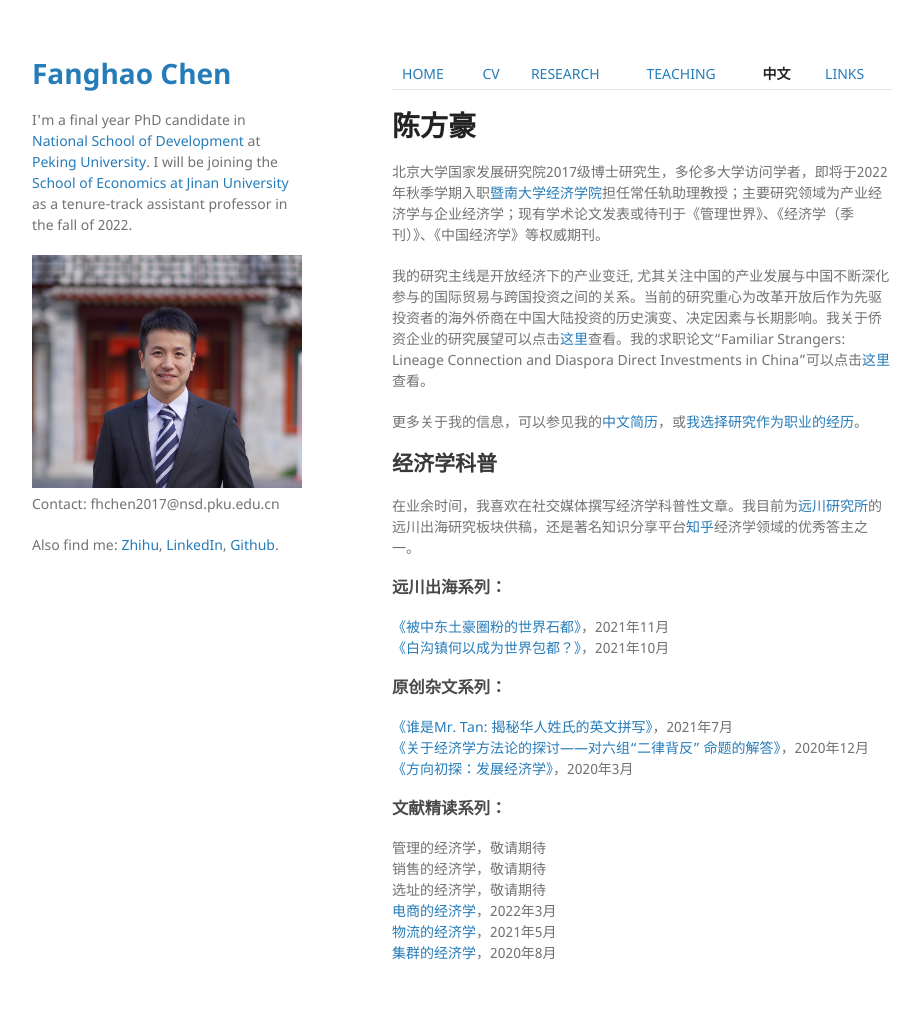
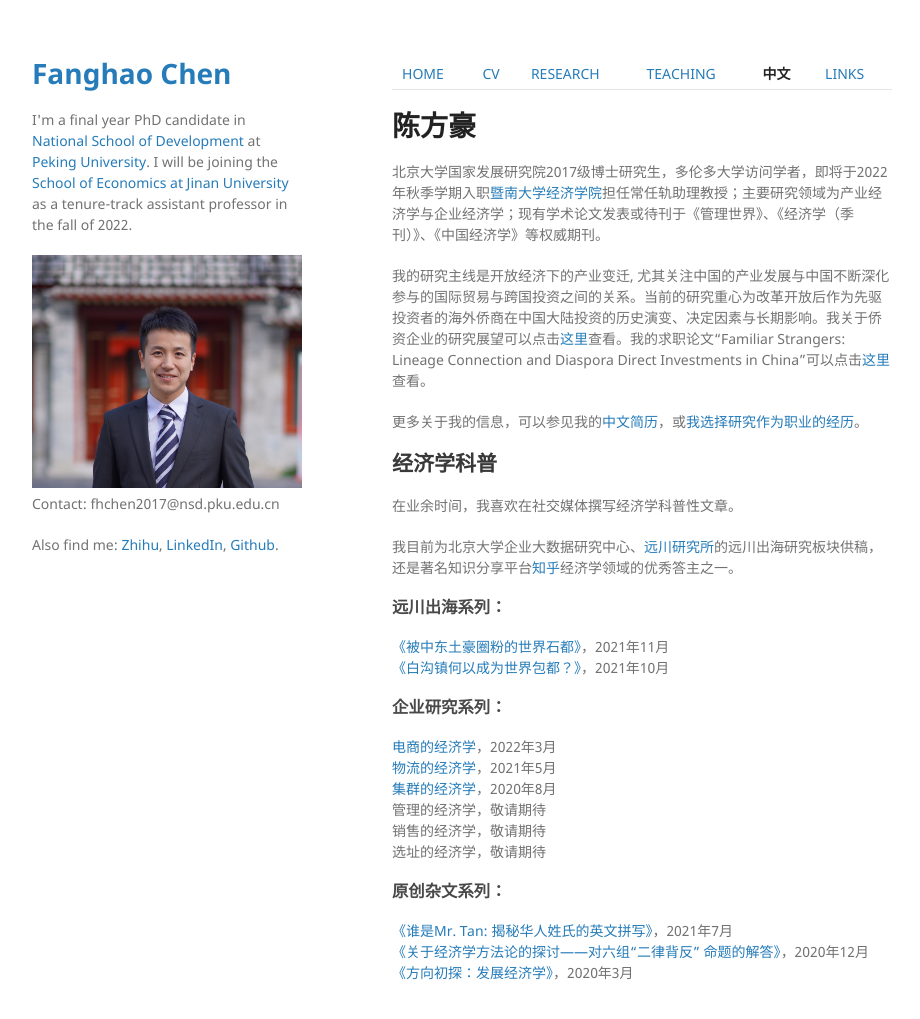
Before and after one commit to FanghaoChen/homepage, a Jekyll site: the page built from chinesepage.md, in a window 1280 px wide and 1053 px high. Shown: the top 1019 px of the window, without its empty margins (178-1098 px from the left). Built offline with Jekyll 4.4.1, drawn with Linux system fonts in a browser that asks for light colours; our own code applies the rules of GitHub Pages for plain Markdown files.

Commit message:
Update chinesepage.md

```diff
--- a/chinesepage.md
+++ b/chinesepage.md
@@ -10,21 +10,23 @@
 
 ## 经济学科普
 
-在业余时间，我喜欢在社交媒体撰写经济学科普性文章。我目前为[远川研究所](https://stream-capital.com/)的远川出海研究板块供稿，还是著名知识分享平台[知乎](https://www.zhihu.com/people/hongo-chin)经济学领域的优秀答主之一。
+在业余时间，我喜欢在社交媒体撰写经济学科普性文章。<br/>
+
+我目前为北京大学企业大数据研究中心、[远川研究所](https://stream-capital.com/)的远川出海研究板块供稿，还是著名知识分享平台[知乎](https://www.zhihu.com/people/hongo-chin)经济学领域的优秀答主之一。
 
 ### 远川出海系列：<br/>
 [《被中东土豪圈粉的世界石都》](https://mp.weixin.qq.com/s?__biz=MzkzMTAyOTU3Nw==&mid=2247489455&idx=1&sn=4c3c71002cf900a43247b081f6fd6526&chksm=c2706089f507e99fe98f530b2cc87c3a2461b6c9e90aa77e108e42b138561f3f56ee8a9fb38a&mpshare=1&scene=2&srcid=1127iTPFctEMJkf4I8FkZG5c&sharer_sharetime=1638023245653&sharer_shareid=009d752390d3ca9d149b0d31038375f0#rd)，2021年11月 <br/>
 [《白沟镇何以成为世界包都？》](https://mp.weixin.qq.com/s?__biz=MzIwMDY2NTgwMA==&mid=2247496921&idx=2&sn=21814aafcddff29e9559c51492f0b2d5&chksm=96fb0b7ea18c8268550c36ee750add523b15bdf443f57d6fd045e29ec6a63e11858a6dbad589&mpshare=1&scene=24&srcid=0929OR5EATf5H2gTLREzsDlD&sharer_sharetime=1632905192849&sharer_shareid=009d752390d3ca9d149b0d31038375f0#rd)，2021年10月 <br/>
 
+### 企业研究系列：<br/>
+[电商的经济学](https://mp.weixin.qq.com/s?__biz=MzI4MzQwMDI4Ng==&mid=2247490116&idx=1&sn=5bc464b13ffed3a68285a155a562a764&chksm=eb8a1b75dcfd9263407f9ebb5248f3164fe17bc3b89e28ddcbaca353a1ae44202784d2efb1ea&mpshare=1&scene=24&srcid=0309Sk4zKtZu7hgVsugAi8xK&sharer_sharetime=1651066064755&sharer_shareid=eaef236f07a6645df468cecedd3d539d#rd)，2022年3月 <br/>
+[物流的经济学](https://mp.weixin.qq.com/s?__biz=MzI4MzQwMDI4Ng==&mid=2247488087&idx=1&sn=c082264e613ebbbe0b75f9da24bff4fa&chksm=eb8a1366dcfd9a707ecccafc0a95cc300d377c12253eb374054d96217d63429f6ea4c514b147&mpshare=1&scene=24&srcid=0510gJLDEJgvrkQYOBS7RI98&sharer_sharetime=1621056499069&sharer_shareid=009d752390d3ca9d149b0d31038375f0#rd)，2021年5月 <br/>
+[集群的经济学](https://zhuanlan.zhihu.com/p/108385509)，2020年8月 <br/>
+管理的经济学，敬请期待 <br/>
+销售的经济学，敬请期待 <br/>
+选址的经济学，敬请期待 <br/>
+
 ### 原创杂文系列：<br/>
 [《谁是Mr. Tan: 揭秘华人姓氏的英文拼写》](https://mp.weixin.qq.com/s?__biz=MzI4MzQwMDI4Ng==&mid=2247488665&idx=1&sn=463c83013d0ea95f7c9fa55d84196640&chksm=eb8a15a8dcfd9cbecf8e827b6d0a6230363816725f4412aed1707989b672e3a80e7aeb394328&mpshare=1&scene=24&srcid=0730Dc0tK2sZMsyexzLto33b&sharer_sharetime=1627663884197&sharer_shareid=009d752390d3ca9d149b0d31038375f0#rd)，2021年7月 <br/>
 [《关于经济学方法论的探讨——对六组“二律背反” 命题的解答》](https://zhuanlan.zhihu.com/p/339919057)，2020年12月 <br/>
 [《方向初探：发展经济学》](https://mp.weixin.qq.com/s?__biz=Mzg4MzE0ODY0Mw==&mid=2247486276&idx=1&sn=11980239e1724f4577acb1fc8976f01c&chksm=cf4a9948f83d105e75eb1bc96ed0064009579908401a25770dfc3eee382d0bb90a382529e772&mpshare=1&scene=24&srcid=&sharer_sharetime=1587118796703&sharer_shareid=009d752390d3ca9d149b0d31038375f0#rd)，2020年3月 <br/>
-
-### 文献精读系列：<br/>
-管理的经济学，敬请期待 <br/>
-销售的经济学，敬请期待 <br/>
-选址的经济学，敬请期待 <br/>
-[电商的经济学](https://mp.weixin.qq.com/s?__biz=MzI4MzQwMDI4Ng==&mid=2247490116&idx=1&sn=5bc464b13ffed3a68285a155a562a764&chksm=eb8a1b75dcfd9263407f9ebb5248f3164fe17bc3b89e28ddcbaca353a1ae44202784d2efb1ea&mpshare=1&scene=24&srcid=0309Sk4zKtZu7hgVsugAi8xK&sharer_sharetime=1651066064755&sharer_shareid=eaef236f07a6645df468cecedd3d539d#rd)，2022年3月 <br/>
-[物流的经济学](https://mp.weixin.qq.com/s?__biz=MzI4MzQwMDI4Ng==&mid=2247488087&idx=1&sn=c082264e613ebbbe0b75f9da24bff4fa&chksm=eb8a1366dcfd9a707ecccafc0a95cc300d377c12253eb374054d96217d63429f6ea4c514b147&mpshare=1&scene=24&srcid=0510gJLDEJgvrkQYOBS7RI98&sharer_sharetime=1621056499069&sharer_shareid=009d752390d3ca9d149b0d31038375f0#rd)，2021年5月 <br/>
-[集群的经济学](https://zhuanlan.zhihu.com/p/108385509)，2020年8月 <br/>
```
